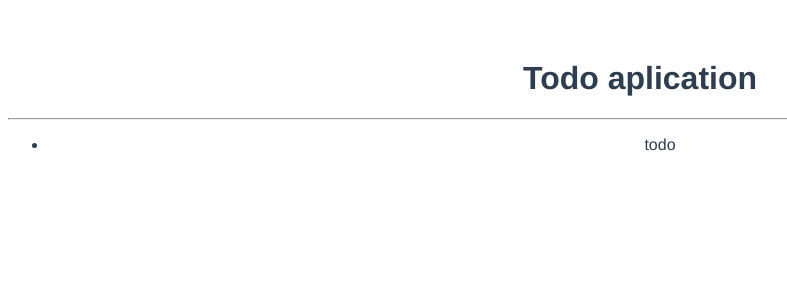
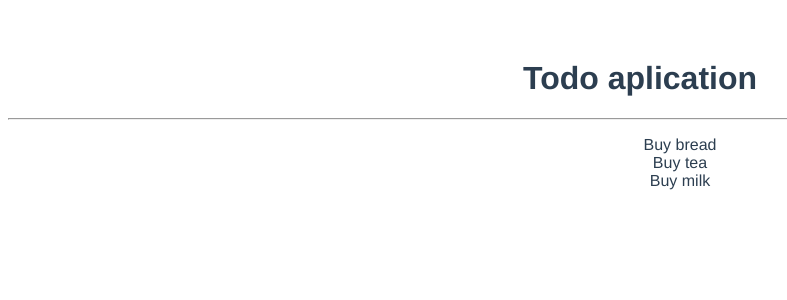
Before and after one commit to PlevakoVitalii/PlevakoVitalii-Vue.js_2_ToDo_VM, a Vue app: page / in a window 1280 px wide. Shown: the top 300 px of the page, without its empty margins (0-787 px from the left). Built offline with nearby package versions, Linux system fonts and the light colour scheme.

Commit message:
Fourth change

```diff
--- a/src/App.vue
+++ b/src/App.vue
@@ -1,21 +1,28 @@
 <template>
   <div id="app">
     <h1>Todo aplication</h1>
-    <hr>
-    <TodoList/>
-
-
+    <hr />
+    <TodoList v-bind:todos="todos" />
   </div>
 </template>
 
 <script>
-import  TodoList from '@/components/TodoList'
+import TodoList from "@/components/TodoList";
 export default {
-  name: 'App',
+  name: "App",
+  data() {
+    return {
+      todos: [
+        { id: 1, title: "Buy bread", completed: false },
+        { id: 2, title: "Buy tea", completed: false },
+        { id: 3, title: "Buy milk", completed: false },
+      ],
+    };
+  },
   components: {
-    TodoList
-  }
-}
+    TodoList,
+  },
+};
 </script>
 
 <style>
--- /dev/null
+++ b/src/components/TodoItem.vue
@@ -0,0 +1,18 @@
+<template>
+  <div>
+    <ul>
+      {{todo.title}}
+    </ul>
+  </div>
+</template>
+
+<script>
+export default {
+  props: {
+    todo: {
+      type: Object,
+      required: true
+    },
+  },
+};
+</script>
--- a/src/components/TodoList.vue
+++ b/src/components/TodoList.vue
@@ -1,7 +1,21 @@
 <template>
-<div>
-<ul>
-<li>todo</li>
-</ul>
-</div>
+  <div>
+    <ul>
+      <TodoItem
+      v-for="todo of todos"
+      v-bind:key="todo.index"
+      v-bind:todo="todo"
+      />
+    </ul>
+  </div>
 </template>
+
+<script>
+import TodoItem from '@/components/TodoItem'
+export default {
+  props:['todos'],
+  components:{
+    TodoItem
+  }
+}
+</script>
```
